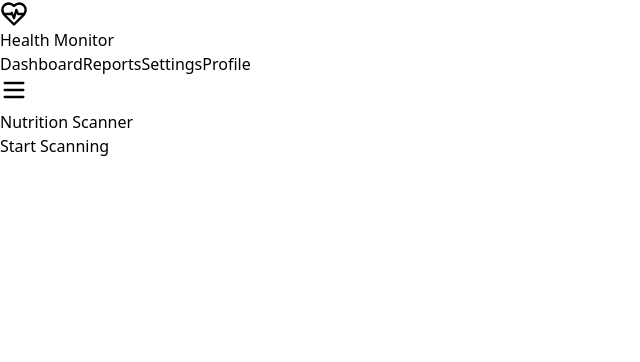
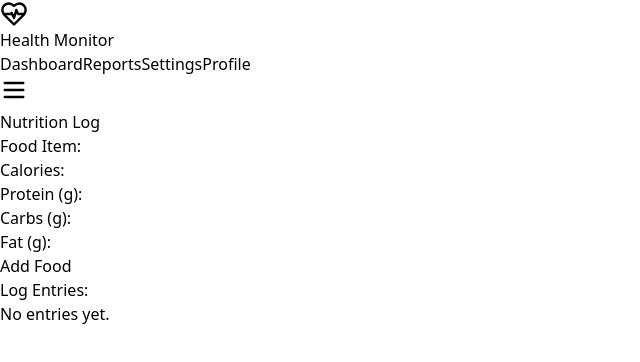
Before and after one commit to gabdani11/Healthmonitor, a React (Vite) app: page /Healthmonitor/nutrition in a window 1280 px wide. Shown: the top 362 px of the page, without its empty margins (0-640 px from the left). Built offline with nearby package versions, Linux system fonts and the light colour scheme.

Commit message:
Updated project files

```diff
--- a/src/Components/CameraScanner.jsx
+++ /dev/null
@@ -1,77 +0,0 @@
-import React, { useEffect, useState } from 'react';
-import Quagga from 'quagga';
-
-const CameraScanner = ({ onScan }) => {
-    const [scanning, setScanning] = useState(false);
-
-    useEffect(() => {
-        if (scanning) {
-            console.log("Initializing QuaggaJS...");
-
-            Quagga.init({
-                inputStream: {
-                    type: "LiveStream",
-                    constraints: {
-                        width: 640,
-                        height: 480,
-                        facingMode: "environment" // Use laptop camera
-                    },
-                    target: document.querySelector("#scanner-container"),
-                },
-                decoder: {
-                    readers: ["ean_reader", "upc_reader"], // Barcode types
-                },
-            }, function (err) {
-                if (err) {
-                    console.error("QuaggaJS Init Error:", err);
-                    return;
-                }
-                console.log("QuaggaJS Initialized ✅");
-                Quagga.start();
-            });
-
-            Quagga.onDetected((data) => {
-                console.log("Barcode detected:", data.codeResult.code);
-                onScan(data.codeResult.code);
-                setScanning(false);
-                Quagga.stop();
-            });
-
-            Quagga.onProcessed((result) => {
-                if (result) {
-                    console.log("Processing frame...");
-                }
-            });
-        }
-
-        return () => {
-            if (scanning) {
-                Quagga.stop();
-                console.log("QuaggaJS Stopped");
-            }
-        };
-    }, [scanning, onScan]);
-
-    return (
-        <div className="flex flex-col items-center">
-            <div id="scanner-container" className="w-full h-64 border rounded shadow"></div>
-            {!scanning ? (
-                <button
-                    onClick={() => setScanning(true)}
-                    className="mt-4 bg-blue-500 text-white py-2 px-4 rounded"
-                >
-                    Start Scanning
-                </button>
-            ) : (
-                <button
-                    onClick={() => setScanning(false)}
-                    className="mt-4 bg-red-500 text-white py-2 px-4 rounded"
-                >
-                    Stop Scanning
-                </button>
-            )}
-        </div>
-    );
-};
-
-export default CameraScanner;
--- a/src/Components/Footer.jsx
+++ b/src/Components/Footer.jsx
@@ -2,7 +2,7 @@ import React from "react";
 
 const Footer = () => {
     return (
-        <footer className="w-full text-center py-4 bg-gray-800 text-white">
+        <footer className="w-full text-center py-1 bg-gray-800 text-gray-400 font-thin">
             © {new Date().getFullYear()} daniel. All rights reserved.
         </footer>
     );
--- a/src/Components/HeartMonitor.jsx
+++ b/src/Components/HeartMonitor.jsx
@@ -5,7 +5,7 @@ const HeartMonitor = () => {
     const [data, setData] = useState([]);
     const [heartRate, setHeartRate] = useState(0);
 
-    // Fetch heart rate data every second
+
     useEffect(() => {
         const interval = setInterval(() => {
             fetch("http://your_server_ip:5000/heartbeat")
@@ -60,7 +60,7 @@ const HeartMonitor = () => {
 
 
             <div className="mt-6 text-gray-500 text-sm text-center">
-                &copy; {new Date().getFullYear()} HeartMonitor. All rights reserved.
+                &copy; {new Date().getFullYear()} Daniel. All rights reserved.
             </div>
         </div>
     );
--- a/src/Components/Nutrition.jsx
+++ b/src/Components/Nutrition.jsx
@@ -1,20 +1,161 @@
 import React, { useState } from "react";
-import CameraScanner from "./CameraScanner";
-import NutritionInfo from "./NutritionInfo";
-import StatusIndicator from "./StatusIndicator";
+
+const Nutrition = () => {
+  const [foodItem, setFoodItem] = useState("");
+  const [calories, setCalories] = useState("");
+  const [protein, setProtein] = useState("");
+  const [carbs, setCarbs] = useState("");
+  const [fat, setFat] = useState("");
+  const [logs, setLogs] = useState([]);
 
 
-const Nutrition = () => {
-    const [barcode, setBarcode] = useState("");
+  const handleSubmit = (e) => {
+    e.preventDefault();
 
-    return (
-        <div className="p-6">
-            <h1 className="text-2xl font-bold mb-4">Nutrition Scanner</h1>
-            <CameraScanner onScan={setBarcode} />
-            {barcode && <NutritionInfo barcode={barcode} />}
-            {barcode && <StatusIndicator nutrition={barcode} />}
+
+    const newLog = { foodItem, calories, protein, carbs, fat };
+    setLogs([...logs, newLog]);
+
+
+    setFoodItem("");
+    setCalories("");
+    setProtein("");
+    setCarbs("");
+    setFat("");
+  };
+
+
+  const calculateTotalNutrients = (type) => {
+    return logs.reduce((total, log) => total + Number(log[type] || 0), 0);
+  };
+
+  return (
+    <div className="container mx-auto p-4">
+      <h2 className="text-2xl font-bold mb-4 flex items-center justify-center">Nutrition Log</h2>
+
+
+      <form onSubmit={handleSubmit} className="mb-4">
+        <div className="mb-2 md:flex md:items-center">
+          <label htmlFor="foodItem" className="block text-gray-700 font-bold mb-2 md:mb-0 md:w-1/4">
+            Food Item:
+          </label>
+          <input
+            type="text"
+            id="foodItem"
+            value={foodItem}
+            onChange={(e) => setFoodItem(e.target.value)}
+            required
+            className="shadow appearance-none border rounded w-full py-2 px-3 text-gray-700 leading-tight focus:outline-none focus:shadow-outline md:w-3/4"
+          />
         </div>
-    );
+
+        <div className="mb-2 md:flex md:items-center">
+          <label htmlFor="calories" className="block text-gray-700 font-bold mb-2 md:mb-0 md:w-1/4">
+            Calories:
+          </label>
+          <input
+            type="number"
+            id="calories"
+            value={calories}
+            onChange={(e) => setCalories(e.target.value)}
+            required
+            className="shadow appearance-none border rounded w-full py-2 px-3 text-gray-700 leading-tight focus:outline-none focus:shadow-outline md:w-3/4"
+          />
+        </div>
+
+        <div className="mb-2 md:flex md:items-center">
+          <label htmlFor="protein" className="block text-gray-700 font-bold mb-2 md:mb-0 md:w-1/4">
+            Protein (g):
+          </label>
+          <input
+            type="number"
+            id="protein"
+            value={protein}
+            onChange={(e) => setProtein(e.target.value)}
+            required
+            className="shadow appearance-none border rounded w-full py-2 px-3 text-gray-700 leading-tight focus:outline-none focus:shadow-outline md:w-3/4"
+          />
+        </div>
+
+        <div className="mb-2 md:flex md:items-center">
+          <label htmlFor="carbs" className="block text-gray-700 font-bold mb-2 md:mb-0 md:w-1/4">
+            Carbs (g):
+          </label>
+          <input
+            type="number"
+            id="carbs"
+            value={carbs}
+            onChange={(e) => setCarbs(e.target.value)}
+            required
+            className="shadow appearance-none border rounded w-full py-2 px-3 text-gray-700 leading-tight focus:outline-none focus:shadow-outline md:w-3/4"
+          />
+        </div>
+
+        <div className="mb-2 md:flex md:items-center">
+          <label htmlFor="fat" className="block text-gray-700 font-bold mb-2 md:mb-0 md:w-1/4">
+            Fat (g):
+          </label>
+          <input
+            type="number"
+            id="fat"
+            value={fat}
+            onChange={(e) => setFat(e.target.value)}
+            required
+            className="shadow appearance-none border rounded w-full py-2 px-3 text-gray-700 leading-tight focus:outline-none focus:shadow-outline md:w-3/4"
+          />
+        </div>
+
+        <button
+          type="submit"
+          className="bg-blue-500 hover:bg-blue-700 text-white font-bold my-3 py-2 px-4 rounded focus:outline-none focus:shadow-outline w-full md:w-auto flex items-center justify-center"
+        >
+          Add Food
+        </button>
+      </form>
+
+
+      <h3 className="text-xl font-bold mb-2">Log Entries:</h3>
+      {logs.length === 0 ? (
+        <p>No entries yet.</p>
+      ) : (
+        <div className="overflow-x-auto">
+          <table className="table-auto w-full border-collapse border border-gray-300">
+            <thead>
+              <tr className="bg-gray-100">
+                <th className="border border-gray-300 px-4 py-2">Food Item</th>
+                <th className="border border-gray-300 px-4 py-2">Calories</th>
+                <th className="border border-gray-300 px-4 py-2">Protein (g)</th>
+                <th className="border border-gray-300 px-4 py-2">Carbs (g)</th>
+                <th className="border border-gray-300 px-4 py-2">Fat (g)</th>
+              </tr>
+            </thead>
+            <tbody>
+              {logs.map((log, index) => (
+                <tr key={index} className="border-b border-gray-300">
+                  <td className="border border-gray-300 px-4 py-2">{log.foodItem}</td>
+                  <td className="border border-gray-300 px-4 py-2">{log.calories}</td>
+                  <td className="border border-gray-300 px-4 py-2">{log.protein}</td>
+                  <td className="border border-gray-300 px-4 py-2">{log.carbs}</td>
+                  <td className="border border-gray-300 px-4 py-2">{log.fat}</td>
+                </tr>
+              ))}
+            </tbody>
+          </table>
+        </div>
+      )}
+
+
+      {logs.length > 0 && (
+        <div className="mt-4">
+          <h3 className="text-xl font-bold mb-2">Daily Totals:</h3>
+          <p>Total Calories: {calculateTotalNutrients("calories")}</p>
+          <p>Total Protein: {calculateTotalNutrients("protein")} g</p>
+          <p>Total Carbs: {calculateTotalNutrients("carbs")} g</p>
+          <p>Total Fat: {calculateTotalNutrients("fat")} g</p>
+        </div>
+      )}
+    </div>
+  );
 };
 
 export default Nutrition;
--- a/src/Components/StatusIndicator.jsx
+++ /dev/null
@@ -1,21 +0,0 @@
-import React from 'react';
-
-const StatusIndicator = ({ nutrition }) => {
-    if (!nutrition) return null;
-
-    let message = "Healthy Choice!";
-    let bgColor = "bg-green-500";
-
-    if (nutrition.nutriments.sugars > 10 || nutrition.nutriments.fat > 15) {
-        message = "Unhealthy! High Sugar or Fat";
-        bgColor = "bg-red-500";
-    }
-
-    return (
-        <div className={`mt-4 p-4 text-white text-center rounded ${bgColor}`}>
-            {message}
-        </div>
-    );
-};
-
-export default StatusIndicator;
```
Also changed, not shown: src/Components/NutritionInfo.jsx (deleted, +0 -36 lines).
